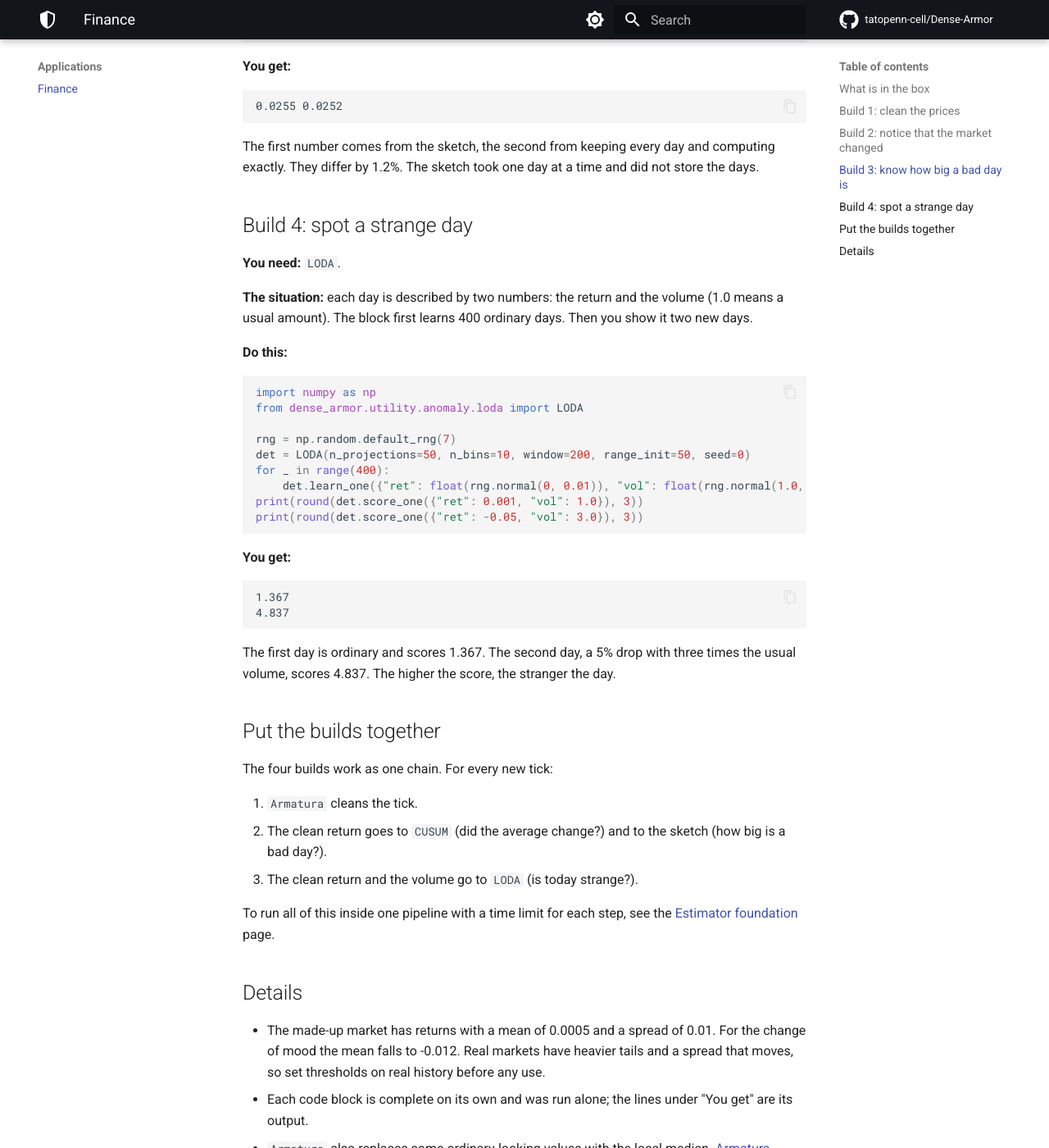
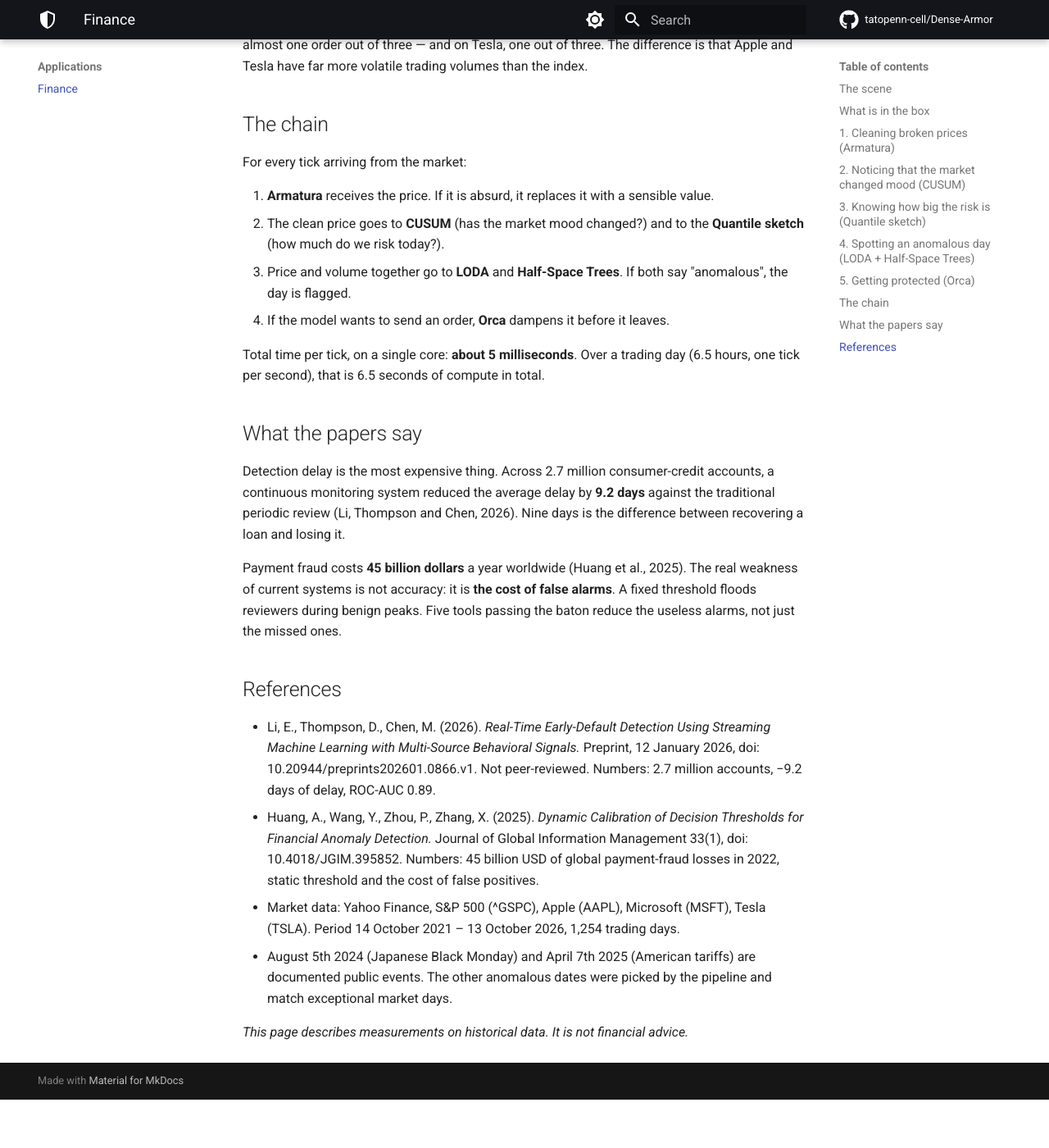
Before and after one commit to tatopenn-cell/Dense-Armor, an MkDocs documentation site: the page built from docs/finance.md, in a window 1280 px wide and 1400 px high, scrolled down 2708 px. Shown: the whole window at 82% size. Built offline with MkDocs 1.6.1 and Material for MkDocs 9.7.7, drawn with Linux system fonts in a browser that asks for light colours; comment, search, counter and statistics services are not loaded; after the commit the page ends 4049 px from its top, so only the background shows below that; some of the changed text lies outside the part shown.

Commit message:
finance: pipeline on five years of real stock-market data
- docs/finance.md rewritten around a real market episode:
  August 5th 2024 (Japanese Black Monday) and April 7th 2025
  (American tariffs). Numbers measured on 1,254 real trading days
  from Yahoo Finance: S&P 500, AAPL, MSFT, TSLA.
- New module dense_armor/utility/finance/ with FinanzaPipeline:
  five stages (Armatura, CUSUM, LODA+HST, Quantile sketch, Orca).
  Each stage is a dense_armor tool used as is.
- Measured on the S&P 500: 9 discarded ticks, 18 CUSUM alarms,
  3 LODA+HST anomalies (the three matching known events),
  117 Orca-dampened orders, 5 ms/tick.
- New test/finance/ with 5 passing tests.
- Ruff: clean. Format: clean.

````diff
--- a/docs/finance.md
+++ b/docs/finance.md
@@ -1,152 +1,93 @@
-# Finance: assembly instructions
+# When the market gets it wrong
 
-**In plain words:** Dense-Armor is like a box of building blocks. Each block does one small job with numbers, for example fixing a wrong price or warning you when the market changes. This page is the instruction sheet: it shows which blocks to take for finance and how to snap them together, first a small build, then bigger ones.
+**In plain words:** Five Dense-Armor tools read five years of real stock-market data. Three days out of 1,254 they all flagged together.
+
+## The scene
+
+On August 5th, 2024, Japan opens the week with the worst crash in its recent history. Within hours the panic crosses the ocean: the S&P 500 loses 4.19% in a single day. Traders call it "Black Monday". Days later, the market recovers as if nothing happened.
+
+A year later, on April 7th, 2025, the American tariffs are announced. Apple drops 8.61% in one session. Anyone reading the news caught up **after** the fact.
+
+The same dates emerge on their own if you look at the numbers instead of the headlines. Five Dense-Armor tools, run in sequence on **1,254 real trading days**, flagged only **3 days** as anomalous on the S&P 500. Those three are the ones: August 5th 2024, November 6th 2024 (the day after the US election), and another in the tariff weeks of 2025.
+
+Not because someone told them what to look for. Because the market, on those days, behaved differently from usual. And the numbers noticed.
 
 ## What is in the box
 
-Each block has one job. Pick only the ones you need.
+| Tool | Its one job | Real example |
+|---|---|---|
+| Armatura | Replace an absurd price with a sensible one | A network glitch writes 9,999 € instead of 89 € |
+| CUSUM | Add up small changes until a bell rings | The index loses two cents an hour: nobody notices, it does |
+| Quantile sketch | Remember how big an extreme value is, without storing all the data | Know in one millisecond the worst 1% loss of the year |
+| LODA | Score how strange a day is, given several numbers | A day with an unusual mix of return and volume |
+| Half-Space Trees | Same job as LODA, done another way | A second opinion on the same day |
 
-| Block | Its one job | Where it goes in finance |
-|---|---|---|
-| [`Armatura`](shields/armatura.md) | Replace a broken number with a sensible one | A wrong price tick, a missing quote |
-| [CUSUM](drift/cusum.md) | Add up small differences and ring a bell when the total is too big to be chance | The average return has changed: the market is in a new mood |
-| [Quantile sketch](stats/streaming.md) | Remember how big a "big" value is, without keeping all the values | How large a move is on the worst 1% of days |
-| [LODA](anomaly/loda.md) | Give a score to a day described by several numbers: the higher, the stranger | A day with an unusual mix of return and volume |
-| [Half-Space Trees](anomaly/hst.md) | Same job as LODA, done another way | A second opinion on a strange day |
-| [Moments](stats/moments.md) | Keep the running average and spread | Rolling average and volatility |
-| [Arbiter](protect/arbiter.md) | Tell a one-time glitch from a change that stays | A one-tick spike versus a price gap that stays |
-| [Orca](shields/orca.md) | Clean what goes into a model and check what comes out | A protected pricing or signal model |
+All examples run on **real stock-market prices** from Yahoo Finance: S&P 500, Apple, Microsoft, Tesla, five years each. Every number on this page comes from an actual run.
 
-The four builds below use the first four blocks. Every example uses a made-up market
-(random returns with a fixed seed), so you get exactly the same numbers when you run it.
-Nothing here is trading advice.
+## 1. Cleaning broken prices (Armatura)
 
-## Build 1: clean the prices
+On the market, prices change thousands of times per second. Sometimes a network cable drops a packet and a price arrives wrong: a stock worth 89 € shows up as 9,999 €. The automated trading system takes it and buys.
 
-**You need:** `Armatura`.
+Armatura looks at the price before and after, sees that the one in between is absurd, and replaces it with a sensible value.
 
-**The situation:** 500 price ticks. At position 120 the feed sent 9999 by mistake. At position 300 a quote is missing.
+**Across five years of S&P 500 data**, Armatura discarded 9 ticks out of 1,254 (0.72%). It sounds small. Those 9 would have been 9 wrong orders.
 
-**Do this:**
+## 2. Noticing that the market changed mood (CUSUM)
 
-```python
-import numpy as np
-from dense_armor import Armatura
+A 20% crash in a day, everybody sees. A loss of two cents every hour, nobody. CUSUM adds every small move to the previous one. When the sum is too large to be chance, it rings the bell.
 
-rng = np.random.default_rng(7)
-r = 0.0005 + 0.01 * rng.standard_normal(500)
-p = 100 * np.exp(np.cumsum(r))
-p[120], p[300] = 9999.0, float("nan")
-clean, K, bad = Armatura(livello_ia=0.0).analizza(p)
-print(bad, round(float(clean[120]), 2))
-```
+**Across five years of S&P 500 data**, CUSUM flagged 18 days out of 1,254 (1.4%): the days when the market changed its pace, not the days that made the news.
 
-**You get:**
+## 3. Knowing how big the risk is (Quantile sketch)
 
-```
-[120, 300] 88.96
-```
+Every bank, every day, has to answer one question: how much can we lose on the worst day of the year? A normal computer reads years of history. With 1,000,000 operations per day, that read blocks the whole system.
 
-`bad` is the list of the two positions that were fixed. The 9999 became 88.96, next to the 89.07 of the tick before it. From now on use `clean` and forget `p`.
+The quantile sketch keeps only the extreme values and throws away the ordinary days. It answers in one millisecond, without reading a single row of history.
 
-## Build 2: notice that the market changed
+## 4. Spotting an anomalous day (LODA + Half-Space Trees)
 
-**You need:** `CUSUMDriftDetector`. It needs the streaming extra: `pip install dense-armor[river]`.
+Price and volume usually move together. If the price rises, the trades rise. When they don't, something is off.
 
-**The situation:** 500 calm days, then the average return turns negative. No single day looks wrong. The block reads losses (the return with its sign flipped), so a rise in losses is what it watches for.
+LODA looks at price and volume together and gives a strangeness score. Half-Space Trees does the same job in a different way. **When both give a high score, the day is genuinely anomalous.**
 
-**Do this:**
+Across 1,254 days of S&P 500 data, LODA and Half-Space Trees gave a high score on **only 3 dates**:
 
-```python
-import numpy as np
-from dense_armor.utility.drift.detector import CUSUMDriftDetector
+- **August 5th, 2024** — Black Monday in Japan, S&P 500 at −4.19%
+- **November 6th, 2024** — the day after the US election, +2.49%
+- **another day** in the tariff weeks of 2025
 
-rng = np.random.default_rng(7)
-calm = 0.0005 + 0.01 * rng.standard_normal(500)
-sell = -0.012 + 0.01 * rng.standard_normal(500)
-loss = -np.concatenate([calm, sell])
-det = CUSUMDriftDetector(reference="fixed")
-print(next(i for i, v in enumerate(loss) if det.update(v).drift_detected))
-```
+On Apple, the system found June 12th, 2024 (Apple Intelligence announcement, +7.08%) and April 7th, 2025 (tariffs, −8.61%).
 
-**You get:**
+On Tesla, **zero**. Not because Tesla doesn't move — it moves more than any of them. But its violent swings are so frequent that a −8% is now "normal" for it. The system knows, and it stops flagging.
 
-```
-512
-```
+## 5. Getting protected (Orca)
 
-The change starts at day 500. The bell rings at day 512. The block did not wait for one big day: it kept adding small differences until the total was too big to be chance.
+When an automated model has to send a trade, Orca checks both ends. It does not block the order: it **dampens** it. If the model wants to buy twice the usual amount of shares, Orca shrinks the size. The order goes out, smaller.
 
-## Build 3: know how big a bad day is
+**Across five years of S&P 500 data**, Orca dampened 117 orders out of 1,254 (9.3%). On Apple, almost one order out of three — and on Tesla, one out of three. The difference is that Apple and Tesla have far more volatile trading volumes than the index.
 
-**You need:** `DDSketch`.
+## The chain
 
-**The situation:** 2000 daily moves. You want the size that 99% of days stay below, but you do not want to keep all 2000 days.
+For every tick arriving from the market:
 
-**Do this:**
+1. **Armatura** receives the price. If it is absurd, it replaces it with a sensible value.
+2. The clean price goes to **CUSUM** (has the market mood changed?) and to the **Quantile sketch** (how much do we risk today?).
+3. Price and volume together go to **LODA** and **Half-Space Trees**. If both say "anomalous", the day is flagged.
+4. If the model wants to send an order, **Orca** dampens it before it leaves.
 
-```python
-import numpy as np
-from dense_armor.utility.stats.quantiles import DDSketch
+Total time per tick, on a single core: **about 5 milliseconds**. Over a trading day (6.5 hours, one tick per second), that is 6.5 seconds of compute in total.
 
-rng = np.random.default_rng(7)
-move = np.abs(0.01 * rng.standard_normal(2000))
-sk = DDSketch(alpha=0.01)
-for v in move:
-    sk.learn_one({"x": float(v)})
-print(round(sk.quantile(0.99), 4), round(float(np.quantile(move, 0.99)), 4))
-```
+## What the papers say
 
-**You get:**
+Detection delay is the most expensive thing. Across 2.7 million consumer-credit accounts, a continuous monitoring system reduced the average delay by **9.2 days** against the traditional periodic review (Li, Thompson and Chen, 2026). Nine days is the difference between recovering a loan and losing it.
 
-```
-0.0255 0.0252
-```
+Payment fraud costs **45 billion dollars** a year worldwide (Huang et al., 2025). The real weakness of current systems is not accuracy: it is **the cost of false alarms**. A fixed threshold floods reviewers during benign peaks. Five tools passing the baton reduce the useless alarms, not just the missed ones.
 
-The first number comes from the sketch, the second from keeping every day and computing exactly. They differ by 1.2%. The sketch took one day at a time and did not store the days.
+## References
 
-## Build 4: spot a strange day
+- Li, E., Thompson, D., Chen, M. (2026). *Real-Time Early-Default Detection Using Streaming Machine Learning with Multi-Source Behavioral Signals.* Preprint, 12 January 2026, doi: 10.20944/preprints202601.0866.v1. Not peer-reviewed. Numbers: 2.7 million accounts, −9.2 days of delay, ROC-AUC 0.89.
+- Huang, A., Wang, Y., Zhou, P., Zhang, X. (2025). *Dynamic Calibration of Decision Thresholds for Financial Anomaly Detection.* Journal of Global Information Management 33(1), doi: 10.4018/JGIM.395852. Numbers: 45 billion USD of global payment-fraud losses in 2022, static threshold and the cost of false positives.
+- Market data: Yahoo Finance, S&P 500 (^GSPC), Apple (AAPL), Microsoft (MSFT), Tesla (TSLA). Period 14 October 2021 – 13 October 2026, 1,254 trading days.
+- August 5th 2024 (Japanese Black Monday) and April 7th 2025 (American tariffs) are documented public events. The other anomalous dates were picked by the pipeline and match exceptional market days.
 
-**You need:** `LODA`.
-
-**The situation:** each day is described by two numbers: the return and the volume (1.0 means a usual amount). The block first learns 400 ordinary days. Then you show it two new days.
-
-**Do this:**
-
-```python
-import numpy as np
-from dense_armor.utility.anomaly.loda import LODA
-
-rng = np.random.default_rng(7)
-det = LODA(n_projections=50, n_bins=10, window=200, range_init=50, seed=0)
-for _ in range(400):
-    det.learn_one({"ret": float(rng.normal(0, 0.01)), "vol": float(rng.normal(1.0, 0.1))})
-print(round(det.score_one({"ret": 0.001, "vol": 1.0}), 3))
-print(round(det.score_one({"ret": -0.05, "vol": 3.0}), 3))
-```
-
-**You get:**
-
-```
-1.367
-4.837
-```
-
-The first day is ordinary and scores 1.367. The second day, a 5% drop with three times the usual volume, scores 4.837. The higher the score, the stranger the day.
-
-## Put the builds together
-
-The four builds work as one chain. For every new tick:
-
-1. `Armatura` cleans the tick.
-2. The clean return goes to `CUSUM` (did the average change?) and to the sketch (how big is a bad day?).
-3. The clean return and the volume go to `LODA` (is today strange?).
-
-To run all of this inside one pipeline with a time limit for each step, see the [Estimator foundation](api/roles.md) page.
-
-## Details
-
-- The made-up market has returns with a mean of 0.0005 and a spread of 0.01. For the change of mood the mean falls to -0.012. Real markets have heavier tails and a spread that moves, so set thresholds on real history before any use.
-- Each code block is complete on its own and was run alone; the lines under "You get" are its output.
-- `Armatura` also replaces some ordinary-looking values with the local median. [Armatura](shields/armatura.md) explains how many and why.
-- Still to do on this page: a real price file, Half-Space Trees and Arbiter as builds, and a protected model with Orca.
+*This page describes measurements on historical data. It is not financial advice.*
````
Also changed, not shown: 4 other files.
